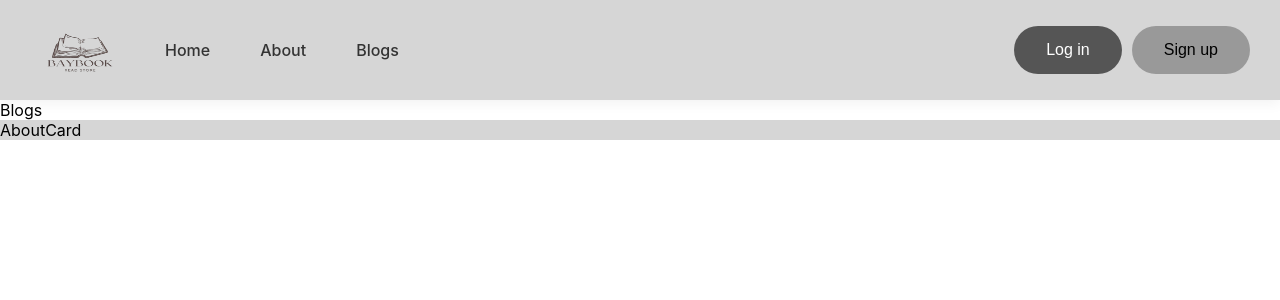
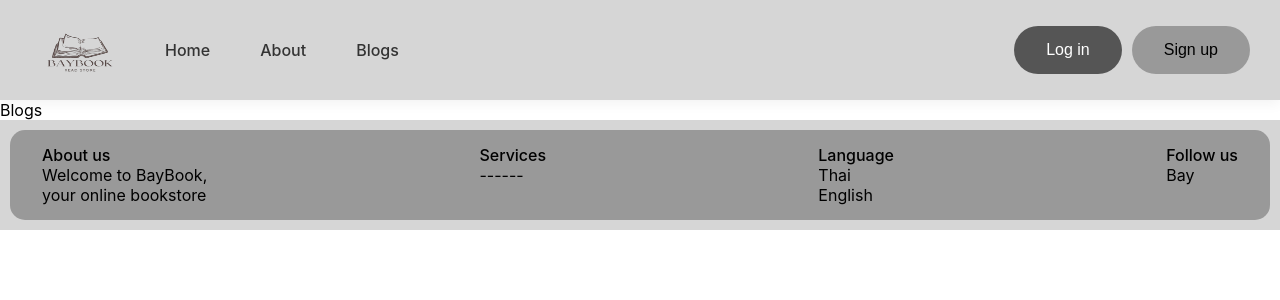
Before and after one commit to 5935512009/BayBook, a React (Create React App) app in the folder client/: page /Blogs in a window 1280 px wide. Shown: the top 300 px of the page. Built offline with nearby package versions, Linux system fonts and the light colour scheme.

Commit message:
update:{footer add new menu}

```diff
--- a/client/src/components/footer/Footer.jsx
+++ b/client/src/components/footer/Footer.jsx
@@ -1,10 +1,18 @@
 import React from 'react'
 import './footer.css'
 import AboutCard from './aboutCard/AboutCard'
+import Services from './services/Services'
+import Language from './language/Language'
+import FollowUs from './followUs/FollowUs'
 export default function Footer() {
   return (
     <div className='footer'>
-      <AboutCard/>
+      <div className='footer-middle'>
+        <AboutCard/>
+        <Services/>
+        <Language/>
+        <FollowUs/>
+      </div>
     </div>
   )
 }
--- a/client/src/components/footer/aboutCard/AboutCard.jsx
+++ b/client/src/components/footer/aboutCard/AboutCard.jsx
@@ -1,8 +1,18 @@
 import React from 'react'
-
+import './aboutCard.css'
 function AboutCard() {
   return (
-    <div>AboutCard</div>
+    <div className='aboutCard'>
+        <div className='aboutCard-head'>
+          About us
+        </div>
+        <div className='aboutCard-letter'>
+          Welcome to BayBook, <br/>
+          your online bookstore
+        </div>
+
+
+    </div>
   )
 }
 
--- /dev/null
+++ b/client/src/components/footer/aboutCard/aboutCard.css
@@ -0,0 +1,7 @@
+.aboutCard{
+    display: flex;
+    flex-direction: column;
+}
+.aboutCard .aboutCard-head{
+    font-weight: 500;
+}
--- /dev/null
+++ b/client/src/components/footer/followUs/FollowUs.jsx
@@ -0,0 +1,16 @@
+import React from 'react'
+import './followUs.css'
+function FollowUs() {
+  return (
+    <div className='followUS'>
+        <div className='followUs-head'>
+            Follow us
+        </div>
+        <div className='followUs-letter'>
+            Bay
+        </div>
+    </div>
+  )
+}
+
+export default FollowUs
--- /dev/null
+++ b/client/src/components/footer/followUs/followUs.css
@@ -0,0 +1,7 @@
+.followUS{
+    display: flex;
+    flex-direction: column;
+}
+.followUs-head{
+    font-weight: 500;
+}
--- a/client/src/components/footer/footer.css
+++ b/client/src/components/footer/footer.css
@@ -1,4 +1,15 @@
 .footer{
+    padding: 10px;
     background-color: rgb(214, 214, 214);
+}
+
+.footer-middle{
     display: flex;
+    justify-content: space-between;
+    background-color: #999999;
+    color: black;
+    padding: 15px 32px;
+    border-radius: 15px;
+    font-weight: 400;
+    gap: 10px;
 }
--- /dev/null
+++ b/client/src/components/footer/language/Language.jsx
@@ -0,0 +1,21 @@
+import React from 'react'
+import './language.css'
+function Language() {
+  return (
+    <div className='language'>
+      <div className="language-head">
+        Language
+      </div>
+      <div className='language-letter'>
+        <div className='language-1'>
+            Thai
+        </div>
+        <div className='lanfuage-2'>
+            English
+        </div>
+      </div>
+    </div>
+  )
+}
+
+export default Language
--- /dev/null
+++ b/client/src/components/footer/language/language.css
@@ -0,0 +1,7 @@
+.language{
+    display: flex;
+    flex-direction: column;
+}
+.language-head{
+    font-weight: 500;
+}
--- /dev/null
+++ b/client/src/components/footer/services/Services.jsx
@@ -0,0 +1,16 @@
+import React from 'react'
+import './services.css'
+function Services() {
+  return (
+    <div className='services'>
+        <div className='services-head'>
+          Services
+        </div>
+        <div className='services-letter'>
+          ------
+        </div>
+    </div>
+  )
+}
+
+export default Services
--- /dev/null
+++ b/client/src/components/footer/services/services.css
@@ -0,0 +1,7 @@
+.services{
+    display: flex;
+    flex-direction: column;
+}
+.services-head{
+    font-weight: 500;
+}
```
